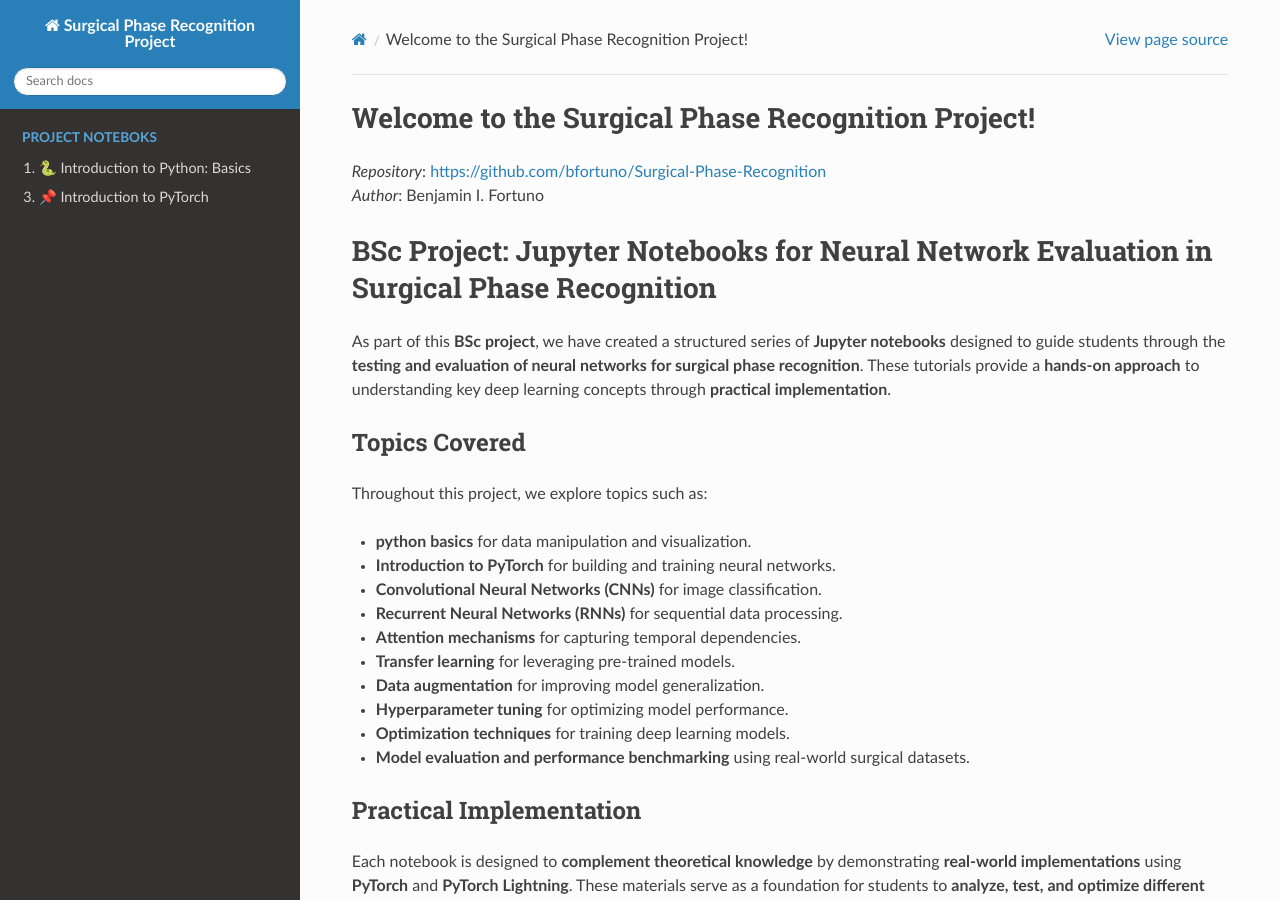
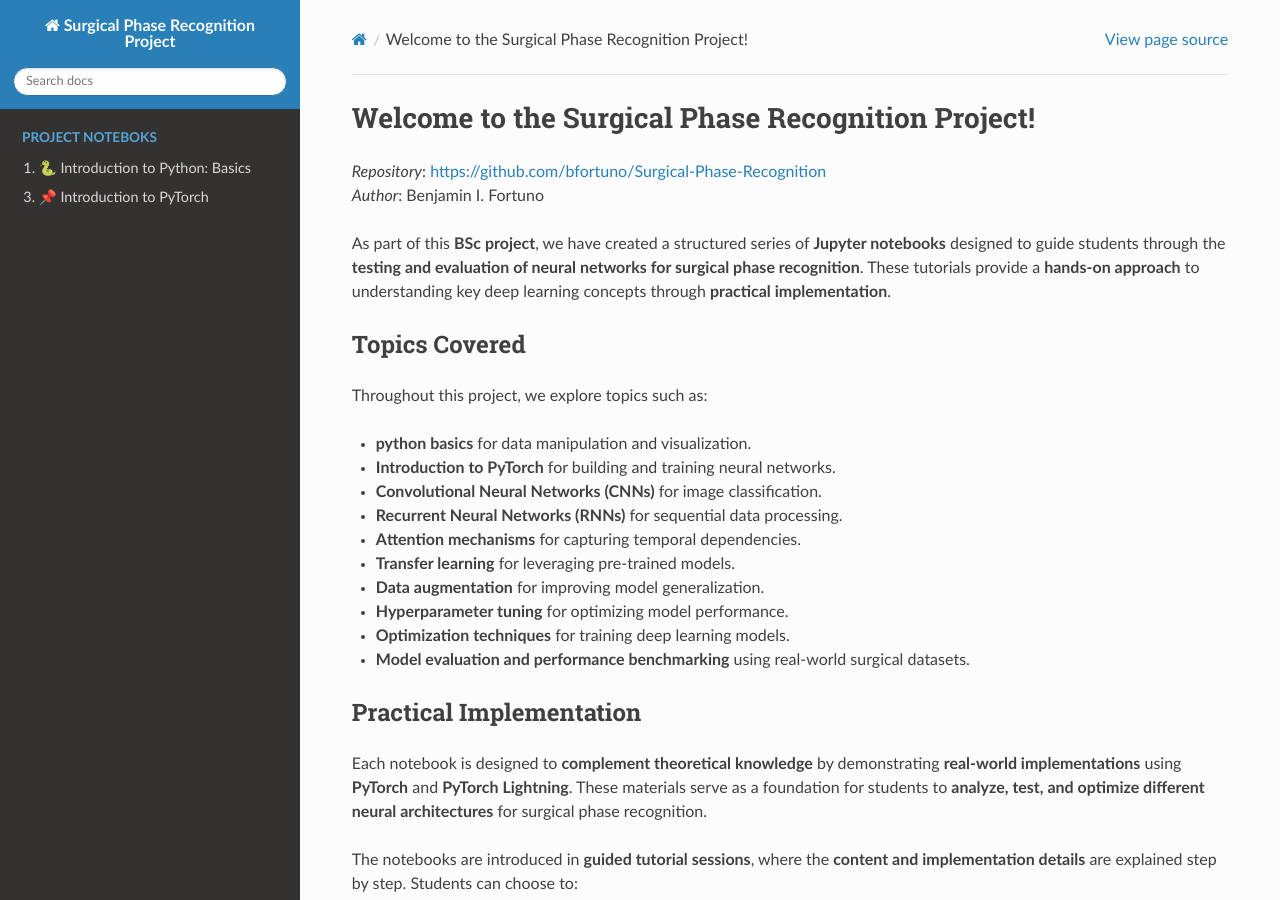
Before and after one commit to bfortuno/Surgical-Phase-Recognition, a Sphinx documentation site: the page built from docs/index.rst, in a window 1280 px wide and 900 px high. Built offline with Sphinx 7.4.7 and the Read the Docs theme 3.1.0, drawn with Linux system fonts in a browser that asks for light colours; pages that are not in the unit, such as notebooks, are missing from menus.

Commit message:
index update

```diff
--- a/docs/index.rst
+++ b/docs/index.rst
@@ -8,9 +8,6 @@
 
 | *Repository*: https://github.com/bfortuno/Surgical-Phase-Recognition
 | *Author*: Benjamin I. Fortuno
-
-BSc Project: Jupyter Notebooks for Neural Network Evaluation in Surgical Phase Recognition
-==========================================================================================
 
 As part of this **BSc project**, we have created a structured series of **Jupyter notebooks** designed to guide students through the **testing and evaluation of neural networks for surgical phase recognition**. These tutorials provide a **hands-on approach** to understanding key deep learning concepts through **practical implementation**.
 
```
